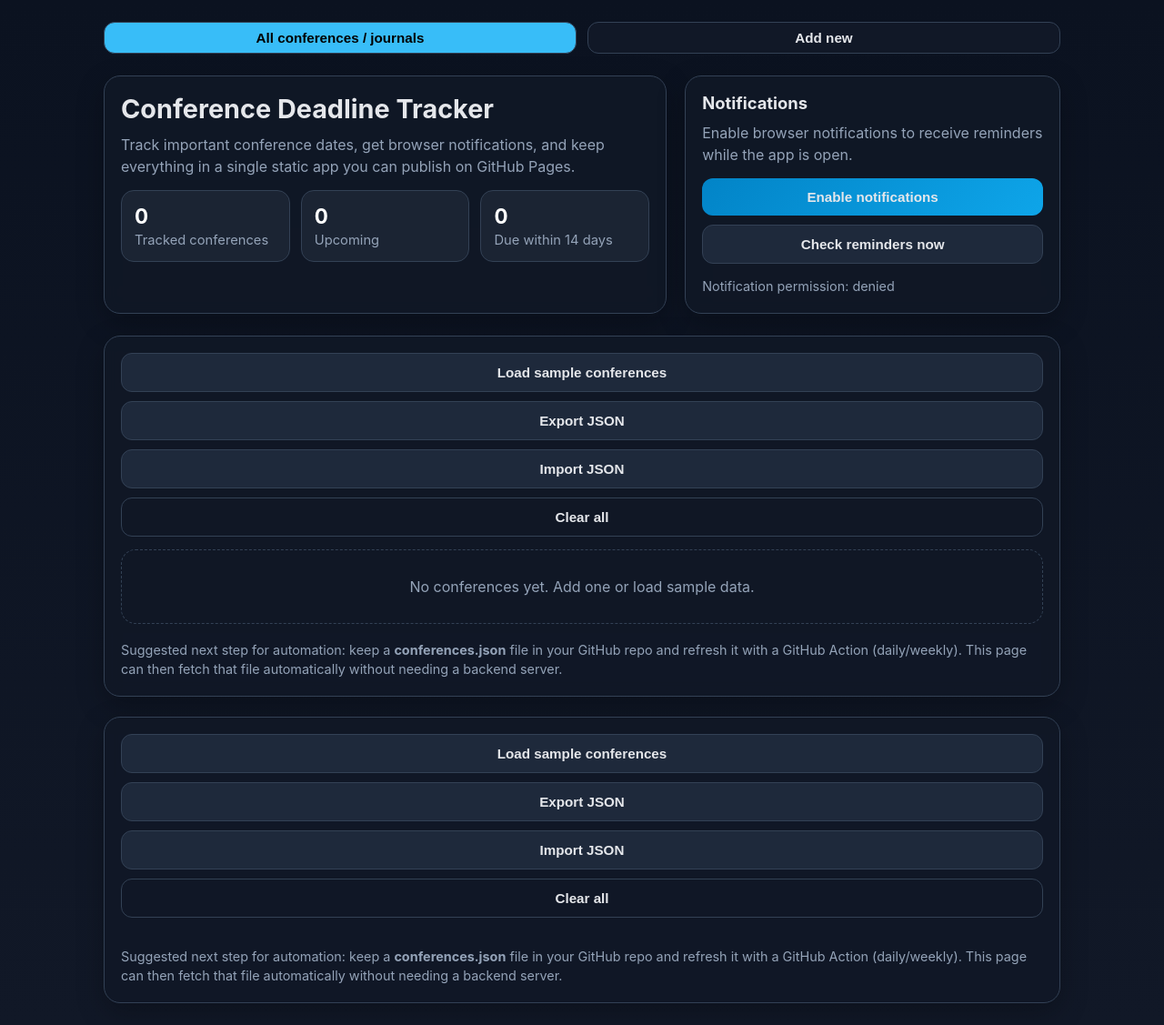
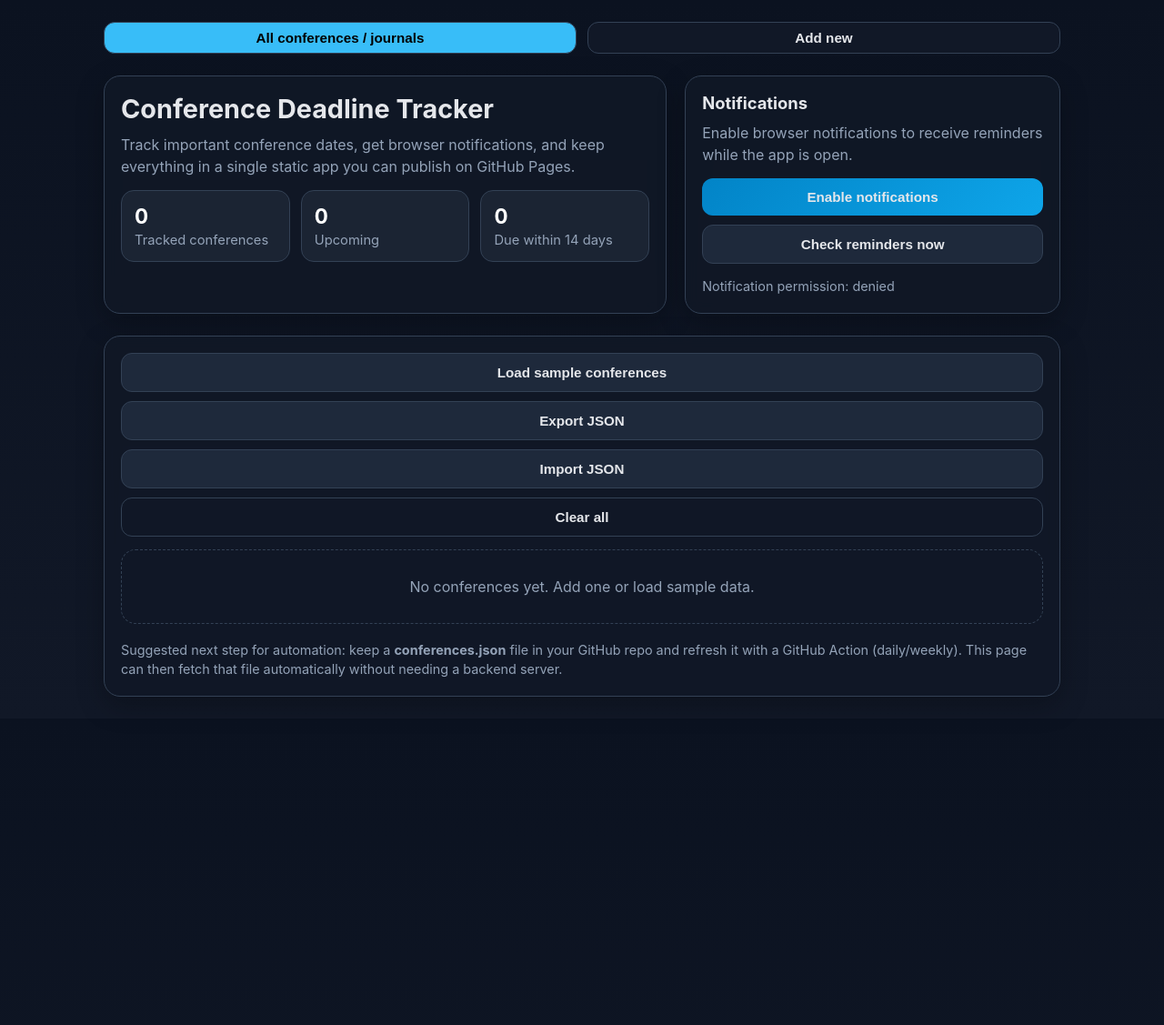
Before and after one commit to lengocluyen/lengocluyen.github.io, a Jekyll site: the page built from conferences.html, in a window 1280 px wide. Shown: the whole page at 91% size. Built offline with Jekyll 4.4.1, drawn with Linux system fonts in a browser that asks for light colours; after the commit the page ends 900 px from its top, so only the background shows below that.

Commit message:
update 3

```diff
--- a/conferences.html
+++ b/conferences.html
@@ -315,19 +315,6 @@ permalink: /conferences.html
         </p>
       </section>
     </div>
-
-    <section class="panel" style="margin-top: 22px;">
-      <div class="toolbar">
-        <button class="secondary" id="loadSampleBtn">Load sample conferences</button>
-        <button class="secondary" id="exportBtn">Export JSON</button>
-        <button class="secondary" id="importBtn">Import JSON</button>
-        <button class="ghost" id="clearBtn">Clear all</button>
-      </div>
-      <div id="list" class="list"></div>
-      <div class="footer-note">
-        Suggested next step for automation: keep a <strong>conferences.json</strong> file in your GitHub repo and refresh it with a GitHub Action (daily/weekly). This page can then fetch that file automatically without needing a backend server.
-      </div>
-    </section>
   </div>
 
   <script>
```
